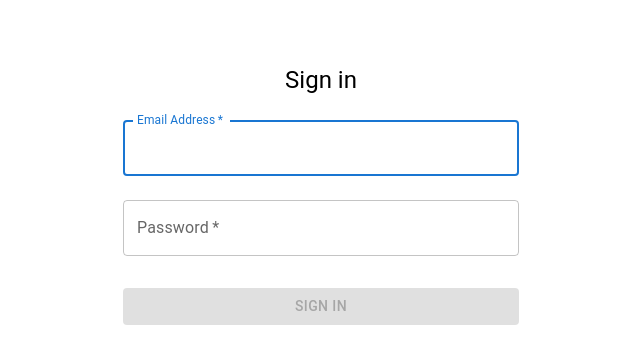
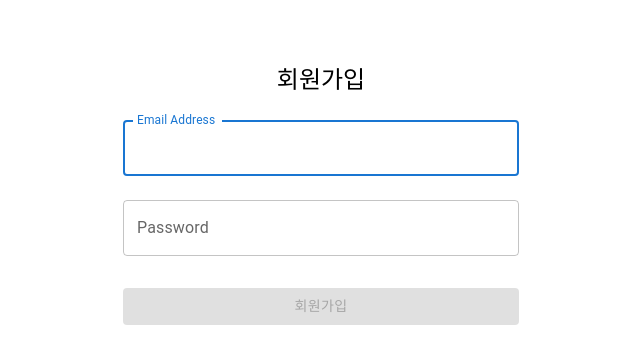
Before and after one commit to Jang-oi/wanted-pre-onboarding-challenge-fe-1, a React (Create React App) app: page /signIn in a window 1280 px wide. Shown: the top 364 px of the page, without its empty margins (319-959 px from the left). Built offline with nearby package versions, Linux system fonts and the light colour scheme.

Commit message:
회원가입, 로그인 구현

```diff
--- /dev/null
+++ b/src/components/AuthTemplate.jsx
@@ -0,0 +1,111 @@
+import React, {useState} from "react";
+import {Box, Button, Container, TextField, Typography} from "@mui/material";
+import {useNavigate} from "react-router-dom";
+import axios from "axios";
+
+const AuthTemplate = ({type}) => {
+
+    const navigate = useNavigate();
+    const [inputs, setInputs] = useState({
+        email          : '',
+        password       : '',
+        emailDisable   : false,
+        passwordDisable: false,
+    });
+
+    const {email, password, emailDisable, passwordDisable} = inputs;
+    const regEmail = /^[0-9a-zA-Z]([-_.]?[0-9a-zA-Z])*@[0-9a-zA-Z]([-_.]?[0-9a-zA-Z])*\.[a-zA-Z]{2,3}$/;
+    const headerText = (type === 'create') ? '회원가입' : '로그인';
+
+    /**
+     * Input 값이 변경 될 때마다 진행되는 함수
+     * 입력 값에 따라 회원가입 버튼에 대한 disable, validation 도 같이함.
+     * @param e
+     */
+    const onInputChange = (e) => {
+        const {name, value} = e.target;
+        const disable = {emailDisable, passwordDisable};
+
+        if (name === 'email') disable.emailDisable = regEmail.test(value);
+        else disable.passwordDisable = value.length >= 8;
+
+        setInputs({
+            ...inputs,
+            [name]            : value,
+            [`${name}Disable`]: disable[`${name}Disable`]
+        });
+    };
+
+    /**
+     * 회원가입 버튼 클릭 시 진행되는 함수
+     * e.response.data.details 는 백단에서 벨리데이션 체크 시 던져주는 메세지
+     * @returns {Promise<void>}
+     */
+    const onSubmit = async () => {
+        try {
+            const response = await axios.post(`/users/${type}`, {email, password});
+            const {message, token} = response.data;
+            alert(message);
+            if (type === 'create') navigate('/signUp');
+            if (type === 'login') {
+                navigate('/');
+                localStorage.setItem('token', token);
+            }
+        } catch (e) {
+            const errorMsg = e.response.data.details;
+            alert(errorMsg);
+        }
+    }
+
+    return (
+        <Container component="main" maxWidth="xs">
+            <Box
+                sx={{
+                    marginTop    : 8,
+                    display      : 'flex',
+                    flexDirection: 'column',
+                    alignItems   : 'center',
+                }}
+            >
+                <Typography component="h1" variant="h5">
+                    {headerText}
+                </Typography>
+                <Box component="form" noValidate sx={{mt: 1}}>
+                    <TextField
+                        margin="normal"
+                        fullWidth
+                        id="email"
+                        label="Email Address"
+                        name="email"
+                        autoComplete="email"
+                        autoFocus
+                        value={email}
+                        onChange={onInputChange}
+                    />
+                    <TextField
+                        margin="normal"
+                        fullWidth
+                        name="password"
+                        label="Password"
+                        type="password"
+                        id="password"
+                        autoComplete="current-password"
+                        value={password}
+                        onChange={onInputChange}
+                    />
+                    <Button
+                        fullWidth
+                        variant="contained"
+                        sx={{mt: 3, mb: 2}}
+                        onClick={onSubmit}
+                        disabled={!emailDisable || !passwordDisable}
+                    >
+                        {headerText}
+                    </Button>
+                </Box>
+            </Box>
+        </Container>
+    );
+}
+
+export default AuthTemplate;
--- a/src/components/SignIn.jsx
+++ b/src/components/SignIn.jsx
@@ -1,105 +1,8 @@
-import React, {useState} from "react";
-import {Box, Button, Container, TextField, Typography} from "@mui/material";
-import axios from "axios";
+import React from "react";
+import AuthTemplate from "./AuthTemplate";
 
 const SignIn = () => {
-
-    const [inputs, setInputs] = useState({
-        email          : '',
-        password       : '',
-        emailDisable   : false,
-        passwordDisable: false
-    });
-
-    const {email, password, emailDisable, passwordDisable} = inputs;
-    const regEmail = /^[0-9a-zA-Z]([-_.]?[0-9a-zA-Z])*@[0-9a-zA-Z]([-_.]?[0-9a-zA-Z])*\.[a-zA-Z]{2,3}$/;
-
-    /**
-     * Input 값이 변경 될 때마다 진행되는 함수
-     * 입력 값에 따라 회원가입 버튼에 대한 disable, validation 도 같이함.
-     * @param e
-     */
-    const onInputChange = (e) => {
-        const {name, value} = e.target;
-        const disable = {emailDisable, passwordDisable};
-
-        if (name === 'email') disable.emailDisable = regEmail.test(value);
-        else disable.passwordDisable = value.length >= 8;
-
-        setInputs({
-            ...inputs,
-            [name]: value,
-            [`${name}Disable`] : disable[`${name}Disable`]
-        });
-    };
-
-    /**
-     * 회원가입 버튼 클릭 시 진행되는 함수
-     * e.response.data.details 는 백단에서 벨리데이션 체크 시 던져주는 메세지
-     * @returns {Promise<void>}
-     */
-    const onSubmit = async () => {
-        try {
-            const response = await axios.post('/users/create', {email, password});
-            console.log(response);
-        } catch (e) {
-            const errorMsg = e.response.data.details;
-            alert(errorMsg);
-        }
-
-    }
-
-    return (
-        <Container component="main" maxWidth="xs">
-            <Box
-                sx={{
-                    marginTop    : 8,
-                    display      : 'flex',
-                    flexDirection: 'column',
-                    alignItems   : 'center',
-                }}
-            >
-                <Typography component="h1" variant="h5">
-                    Sign in
-                </Typography>
-                <Box component="form" noValidate sx={{mt: 1}}>
-                    <TextField
-                        margin="normal"
-                        required
-                        fullWidth
-                        id="email"
-                        label="Email Address"
-                        name="email"
-                        autoComplete="email"
-                        autoFocus
-                        value={email}
-                        onChange={onInputChange}
-                    />
-                    <TextField
-                        margin="normal"
-                        required
-                        fullWidth
-                        name="password"
-                        label="Password"
-                        type="password"
-                        id="password"
-                        autoComplete="current-password"
-                        value={password}
-                        onChange={onInputChange}
-                    />
-                    <Button
-                        fullWidth
-                        variant="contained"
-                        sx={{mt: 3, mb: 2}}
-                        onClick={onSubmit}
-                        disabled={!emailDisable || !passwordDisable}
-                    >
-                        Sign In
-                    </Button>
-                </Box>
-            </Box>
-        </Container>
-    );
+    return <AuthTemplate type='create'/>
 }
 
 export default SignIn;
--- a/src/components/SignUp.jsx
+++ b/src/components/SignUp.jsx
@@ -1,11 +1,8 @@
 import React from "react";
+import AuthTemplate from "./AuthTemplate";
 
 const SignUp = () => {
-    return (
-        <div>
-
-        </div>
-    );
+    return <AuthTemplate type='login'/>
 }
 
 export default SignUp;
```
Also changed, not shown: src/App.js (line endings or trailing spaces).
